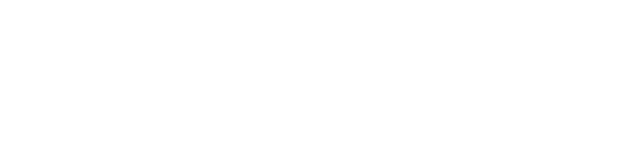
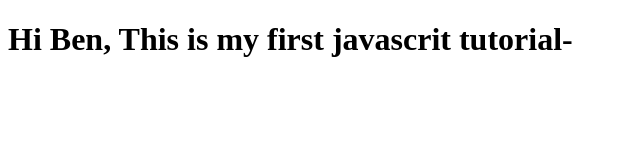
Before and after one commit to kiboma2021/Javascript, a plain HTML site: page index.html in a window 1280 px wide. Shown: the whole page, without its empty margins (0-640 px from the left). Drawn offline with Linux system fonts and the light colour scheme.

Commit message:
Initializing javascript

```diff
--- a/index.html
+++ b/index.html
@@ -7,6 +7,8 @@
     <title>Document</title>
 </head>
 <body>
-
+    <h1>Hi Ben, This is my first javascrit tutorial-</h1>
+    <script src="index.js">
+    </script>
 </body>
 </html>
--- /dev/null
+++ b/index.js
@@ -0,0 +1,2 @@
+//separatio of concerns
+console.log("Hello Ben");
```
